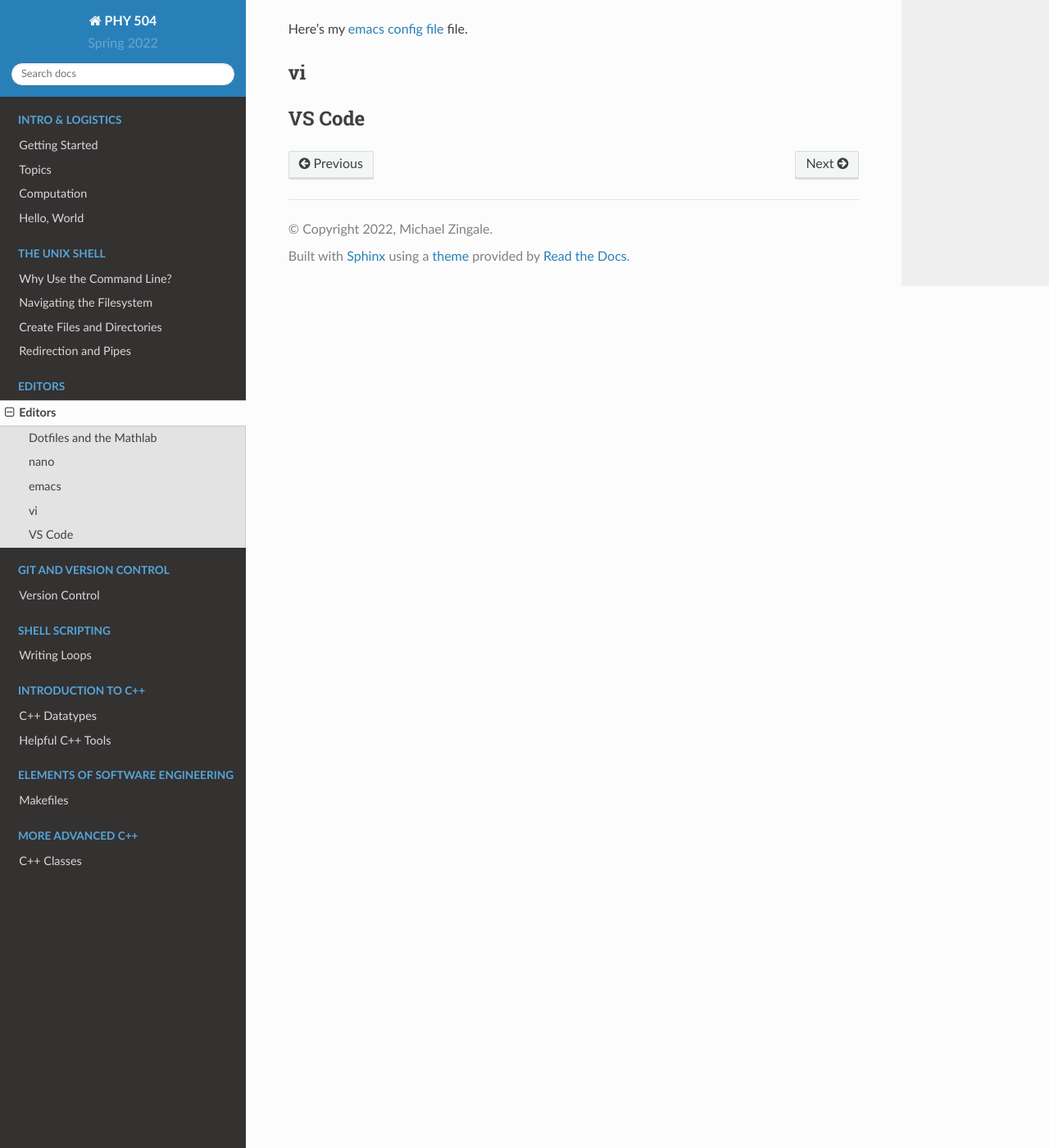
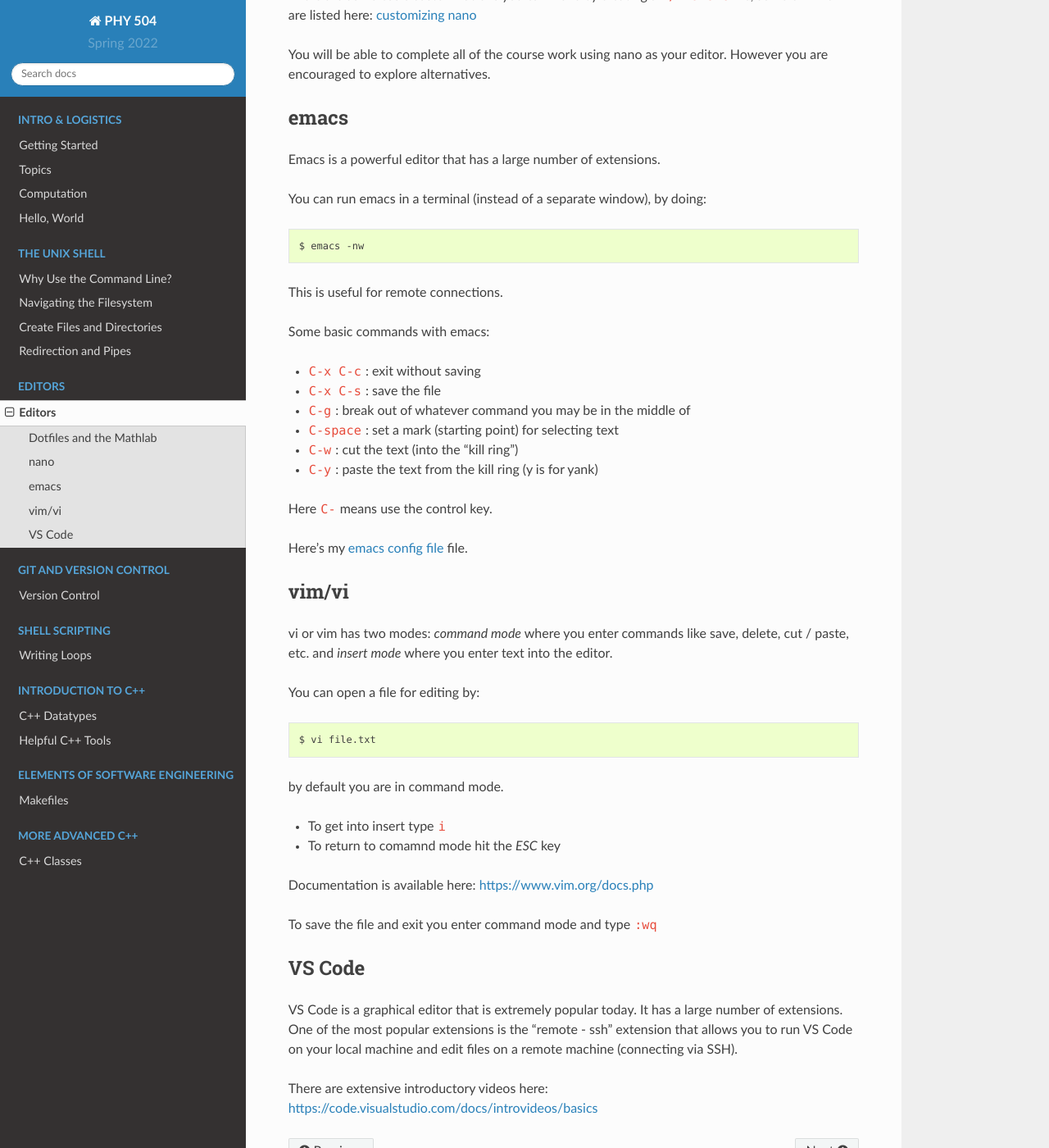
Before and after one commit to zingale/phy504, a Sphinx documentation site: the page built from docs/source/editors.rst, in a window 1280 px wide and 1400 px high, scrolled down 2248 px. Shown: the whole window at 82% size. Built offline with Sphinx 7.4.7 and the Read the Docs theme 2.0.0, drawn with Linux system fonts in a browser that asks for light colours; some of the changed text lies outside the part shown.

Commit message:
update editors

```diff
--- a/docs/source/editors.rst
+++ b/docs/source/editors.rst
@@ -31,7 +31,22 @@ Unix programs often store configuration options in a *dot-file* in
 your home directory (e.g., ``.emacs``).
 
 A quirk of the MathLab computers is that our home directory is erased
-every 48 hours.  To work around this, we need to do the following:
+every 48 hours.  However, the machines are setup to run a script
+``~/MySBFiles/mybashrc`` each time you login, so we can use that to
+work around the home directory limitation.
+
+.. note::
+
+   You can add other shortcuts or ``alias`` -es to you ``mybashrc`` file.
+   A good thing to do is to also add:
+
+   .. code:: bash
+
+      alias rm='rm -i'
+      alias cp='cp -i'
+      alias mv='mv -i'
+
+   This will force those commands to ask before overwriting or deleting a file.
 
 Create a directory called ``dotfiles/`` in your shared ``MySBFiles/`` directory:
 
@@ -84,12 +99,14 @@ nano
 There are some basic customizations you can make by creating a ``~/.nanorc`` file,
 some of which are listed here: `customizing nano <https://timnash.co.uk/customising-nano-productivity-friday/>`_
 
+You will be able to complete all of the course work using nano as your
+editor.  However you are encouraged to explore alternatives.
+
 
 emacs
 =====
 
-Emacs
-
+Emacs is a powerful editor that has a large number of extensions.
 
 You can run emacs in a terminal (instead of a separate window), by doing:
 
@@ -99,12 +116,55 @@ You can run emacs in a terminal (instead of a separate window), by doing:
 
 This is useful for remote connections.
 
+Some basic commands with emacs:
+
+* ``C-x C-c`` : exit without saving
+
+* ``C-x C-s`` : save the file
+
+* ``C-g`` : break out of whatever command you may be in the middle of
+
+* ``C-space`` : set a mark (starting point) for selecting text
+
+* ``C-w`` : cut the text (into the "kill ring")
+
+* ``C-y`` : paste the text from the kill ring (y is for yank)
+
+Here ``C-`` means use the control key.
+
 Here's my `emacs config file <https://github.com/zingale/mysystem/blob/master/.emacs>`_ file.
 
 
-vi
-==
+vim/vi
+======
+
+vi or vim has two modes: *command mode* where you enter commands like save,
+delete, cut / paste, etc. and *insert mode* where you enter text into
+the editor.
+
+You can open a file for editing by:
+
+.. prompt:: bash
+
+   vi file.txt
+
+by default you are in command mode.
+
+* To get into insert type ``i``
+
+* To return to comamnd mode hit the *ESC* key
+
+Documentation is available here: https://www.vim.org/docs.php
+
+To save the file and exit you enter command mode and type ``:wq``
 
 
 VS Code
 =======
+
+VS Code is a graphical editor that is extremely popular today.  It has
+a large number of extensions.  One of the most popular extensions is
+the "remote - ssh" extension that allows you to run VS Code on your
+local machine and edit files on a remote machine (connecting via SSH).
+
+There are extensive introductory videos here: https://code.visualstudio.com/docs/introvideos/basics
```
